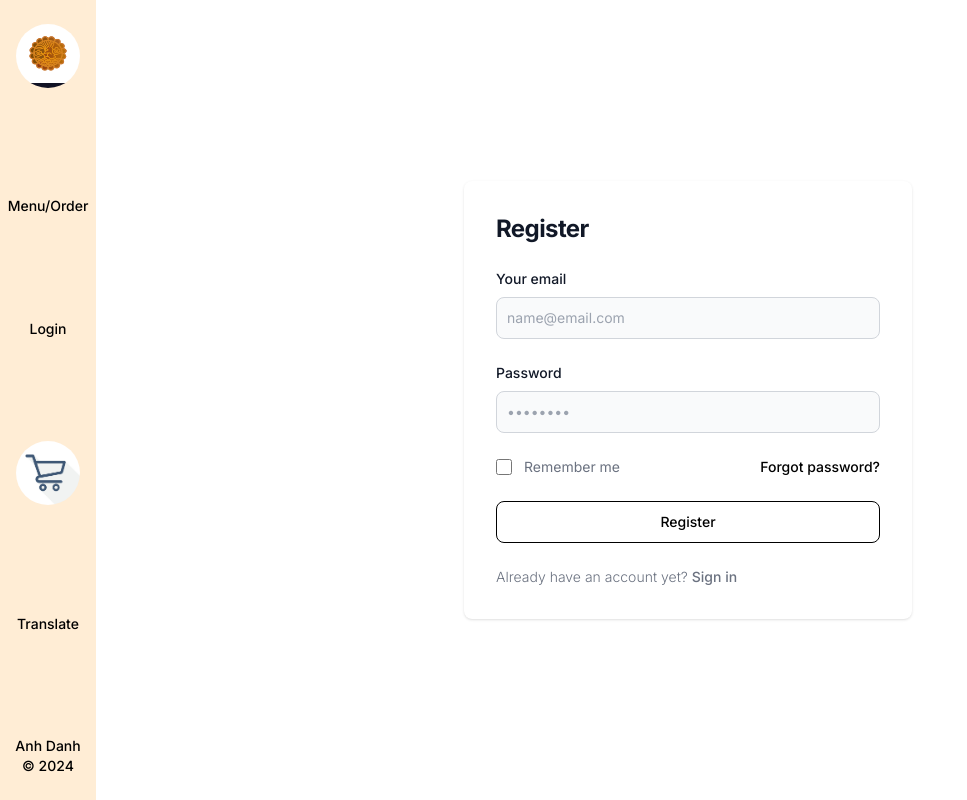
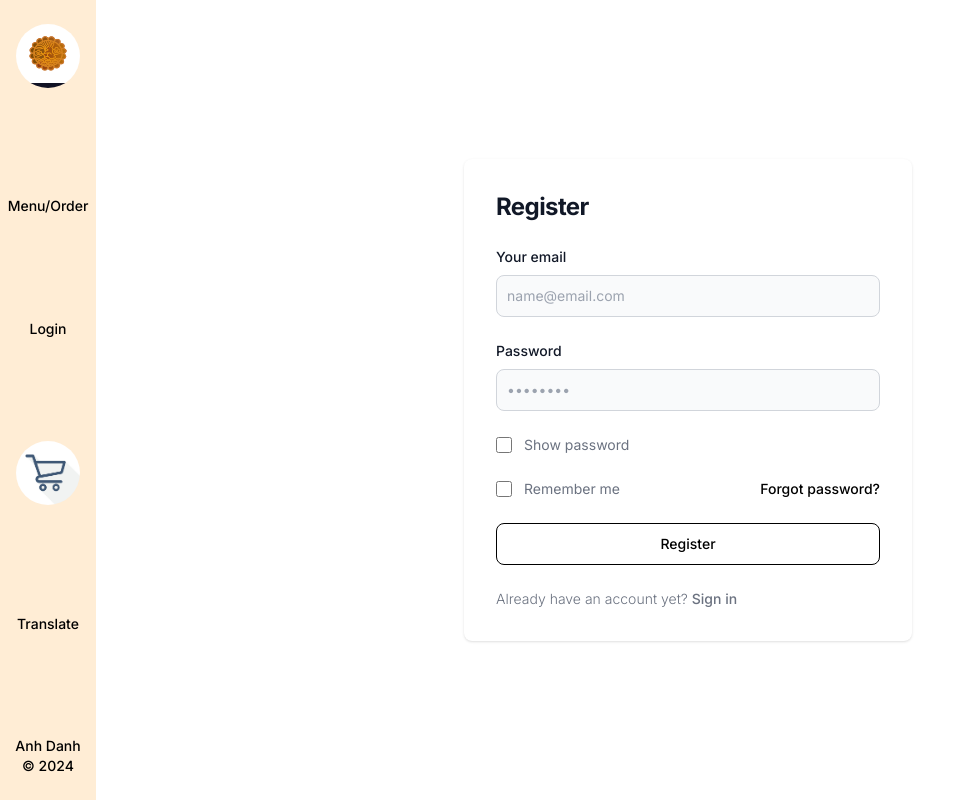
Before and after one commit to juiceman1014/bakery-website, a Next.js app in the folder client/: page /register in a window 1280 px wide. Shown: the whole page, without its empty margins (0-967 px from the left). Built offline with nearby package versions, Linux system fonts and the light colour scheme.

Commit message:
add checkedbox to show password in register form

```diff
--- a/client/src/app/register/page.jsx
+++ b/client/src/app/register/page.jsx
@@ -89,6 +89,29 @@
                 <div className="flex items-start">
                   <div className="flex items-center h-5">
                     <input
+                      id="showPassword"
+                      aria-describedby="showPassword"
+                      type="checkbox"
+                      checked={showPassword}
+                      onChange={(e) => setShowPassword(e.target.checked)}
+                      className="w-4 h-4 border border-gray-300 rounded bg-gray-50 focus:ring-3 focus:ring-primary-300 dark:border-gray-600 dark:focus:ring-primary-600"
+                    />
+                  </div>
+                  <div className="ml-3 text-sm">
+                    <label
+                      htmlFor="showPassword"
+                      className="text-gray-500 dark:text-gray-300"
+                    >
+                      Show password
+                    </label>
+                  </div>
+                </div>
+              </div>
+
+              <div className="flex items-center justify-between">
+                <div className="flex items-start">
+                  <div className="flex items-center h-5">
+                    <input
                       id="remember"
                       aria-describedby="remember"
                       type="checkbox"
```
